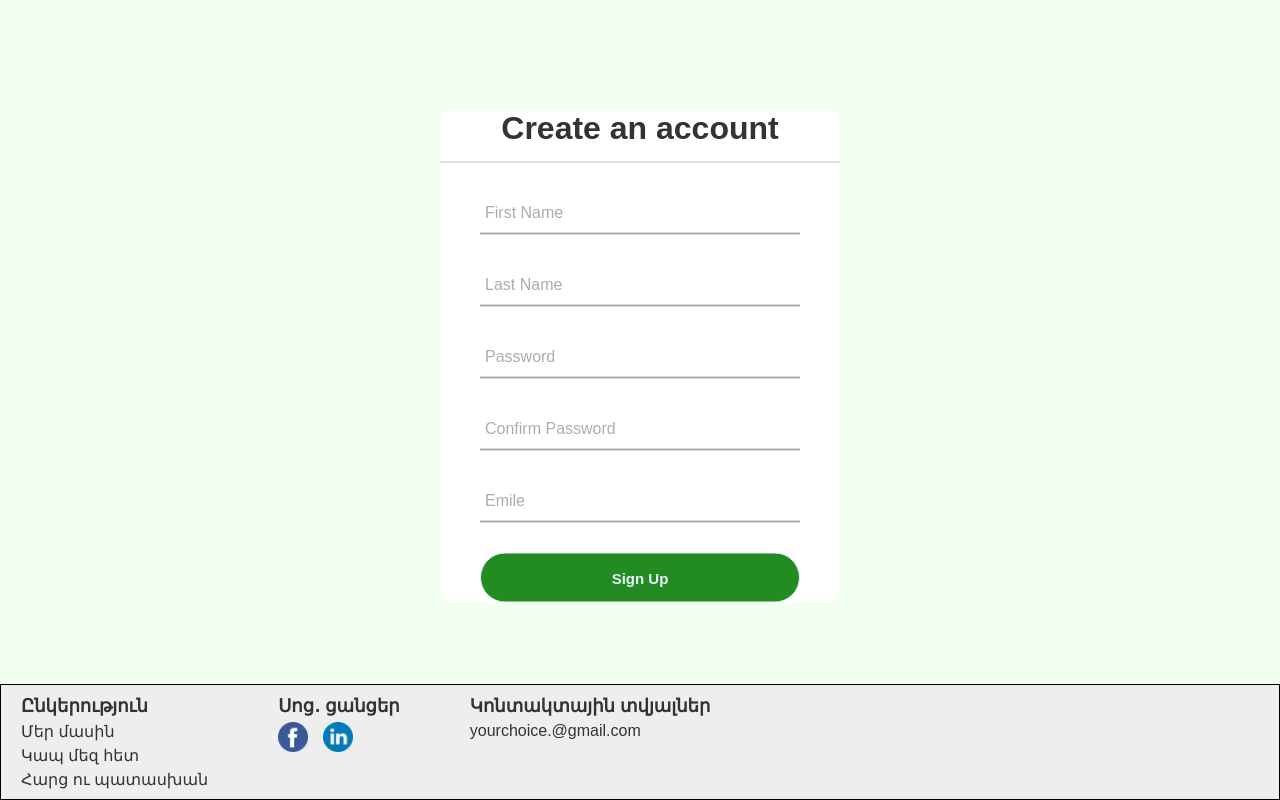
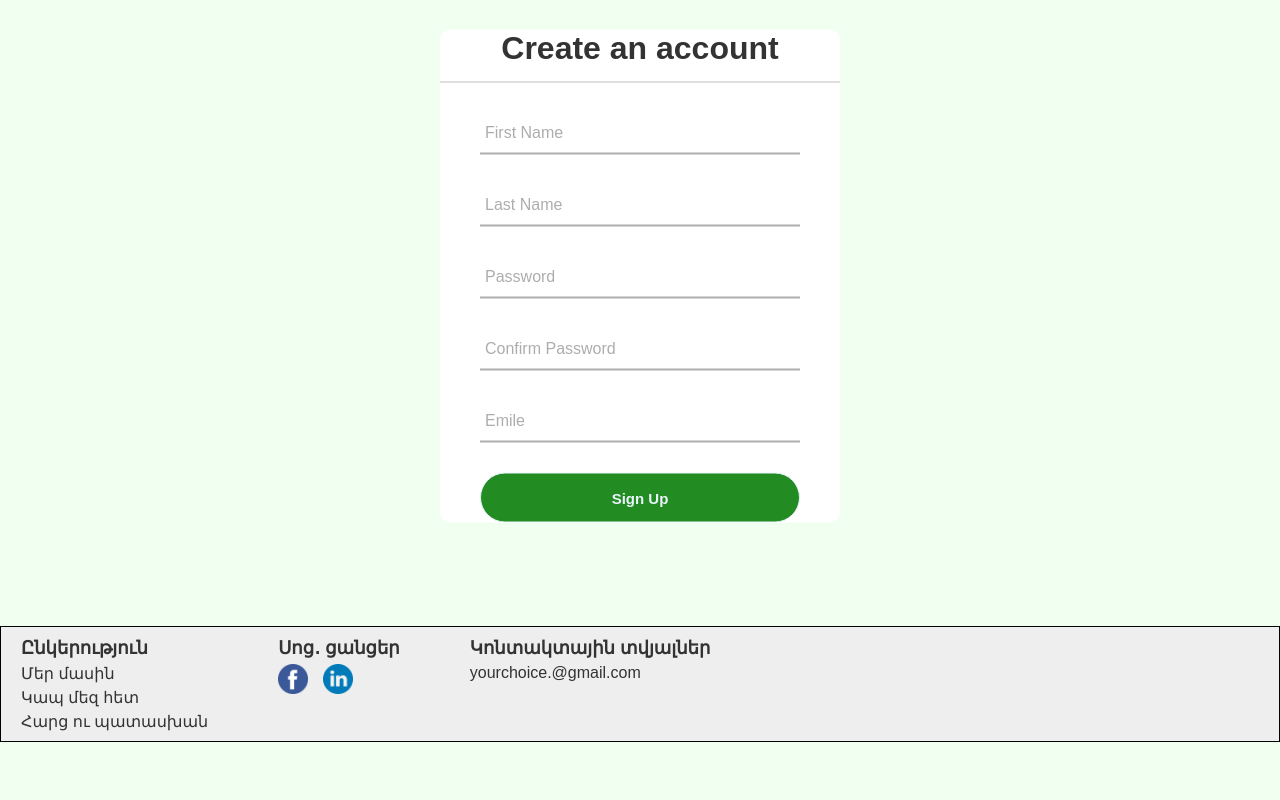
Before and after one commit to GayaneSargsyanSargis/your-choice-app, a plain HTML site: page pages/sign-up/index.html in a window 1280 px wide. Shown: the part 324-1124 px from the top of the page. After the commit the page ends 1066 px from the top, so only its background shows below. Drawn offline with Linux system fonts and the light colour scheme.

Commit message:
Add SignUp page

```diff
--- a/pages/sign-up/style.css
+++ b/pages/sign-up/style.css
@@ -5,7 +5,7 @@ body {
 
 .center {
     position: absolute;
-    top: 85%;
+    top: 75%;
     /*under: 25%;*/
     left: 50%;
     width: 400px;
@@ -101,5 +101,5 @@ input[type="submit"] {
 
 .page__footer {
     height: 300%;
-    transform: translate(0,300%);
+    transform: translate(0,250%);
 }
```
